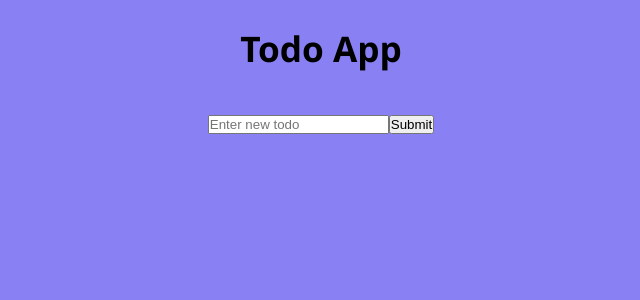
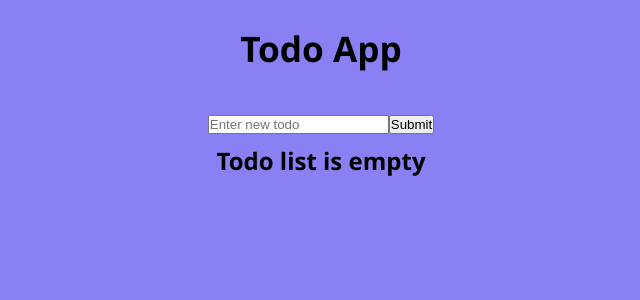
Before and after one commit to katezx/todo-app, a React (Create React App) app: page / in a window 1280 px wide. Shown: the top 300 px of the page, without its empty margins (319-959 px from the left). Built offline with nearby package versions, Linux system fonts and the light colour scheme.

Commit message:
Todo list is empty

```diff
--- a/src/components/Todos/TodoList.js
+++ b/src/components/Todos/TodoList.js
@@ -4,6 +4,7 @@ import styles from './TodoList.module.css'
 function TodoList ({todos}){
     return (
         <div className={styles.todoListContainer}>
+    {todos.length === 0 && <h2>Todo list is empty</h2>}
     {todos.map((todo,index) => <Todo key={index} todo ={todo} />)}
     </div>
     )
```
